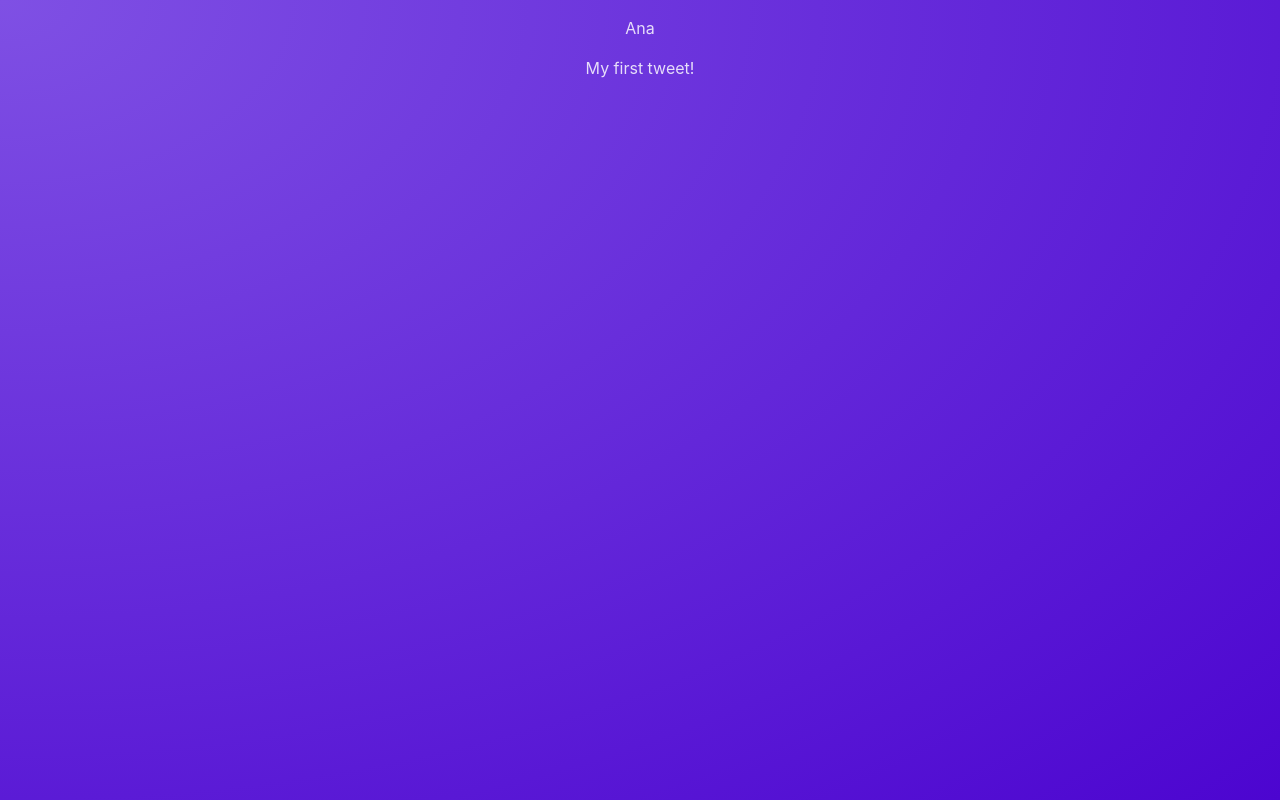
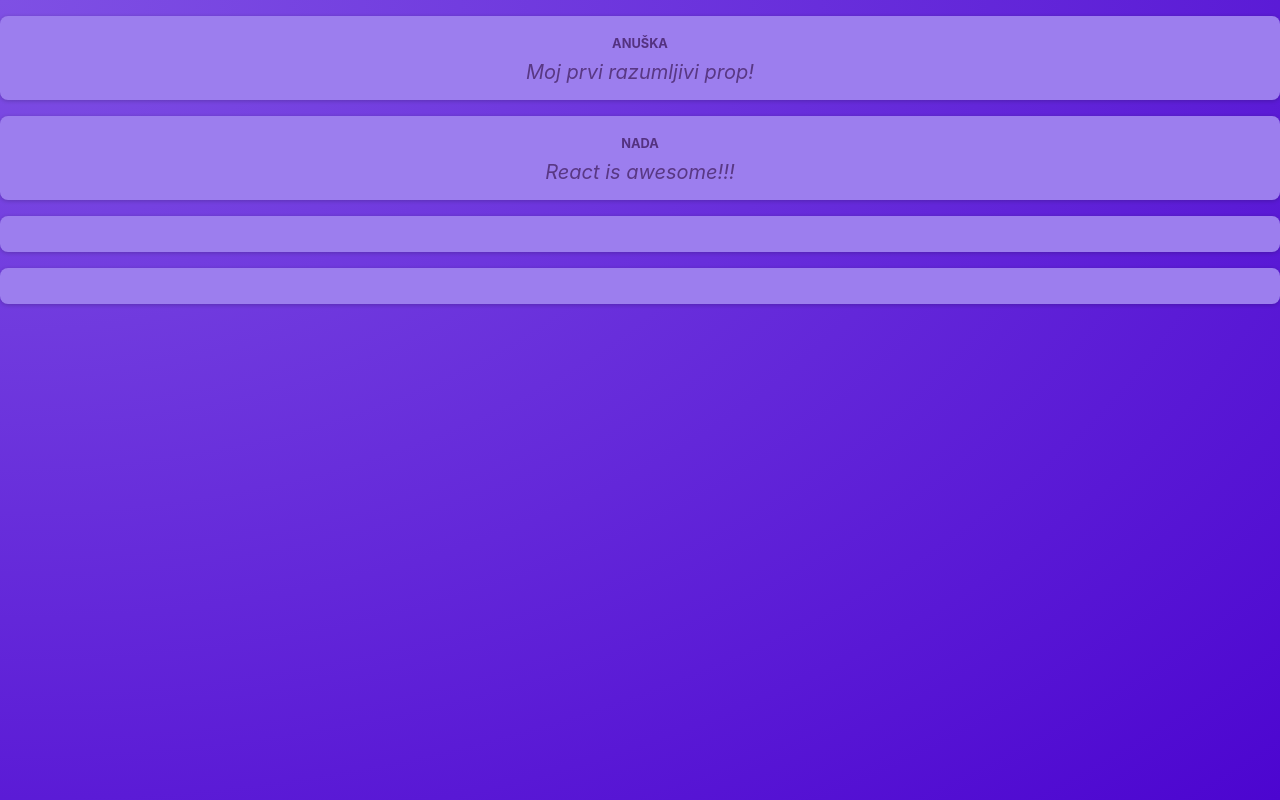
Before and after one commit to AnnaSaric/TweetApp, a React (Vite) app: page / in a window 1280 px wide. Built offline with nearby package versions, Linux system fonts and the light colour scheme.

Commit message:
Adding styles for Post component

```diff
--- a/src/App.jsx
+++ b/src/App.jsx
@@ -1,7 +1,14 @@
 import Post from "./components/Post";
 
 function App() {
-  return <Post />;
+  return (
+    <main>
+      <Post author="Anuška" body="Moj prvi razumljivi prop!" />
+      <Post author="Nada" body="React is awesome!!!" />
+      <Post />
+      <Post />
+    </main>
+  );
 }
 
 export default App;
--- a/src/components/Post.jsx
+++ b/src/components/Post.jsx
@@ -1,8 +1,10 @@
-function Post() {
+import classes from "./Post.module.css";
+
+function Post(props) {
   return (
-    <div>
-      <p>Ana</p>
-      <p>My first tweet!</p>
+    <div className={classes.post}>
+      <p className={classes.author}>{props.author}</p>
+      <p className={classes.text}>{props.body}</p>
     </div>
   );
 }
--- /dev/null
+++ b/src/components/Post.module.css
@@ -0,0 +1,24 @@
+.post {
+  margin: 1rem 0;
+  padding: 1rem;
+  background-color: #9c7eee;
+  border-radius: 8px;
+  box-shadow: 0 1px 4px rgba(0, 0, 0, 0.2);
+  animation: animate-in 1s ease-out forwards;
+}
+
+.author {
+  font-size: 0.8rem;
+  font-weight: bold;
+  color: #543280;
+  margin: 0;
+  text-transform: uppercase;
+}
+
+.text {
+  white-space: pre-wrap;
+  font-size: 1.25rem;
+  margin: 0.25rem 0 0 0;
+  color: #593884;
+  font-style: italic;
+}
```
